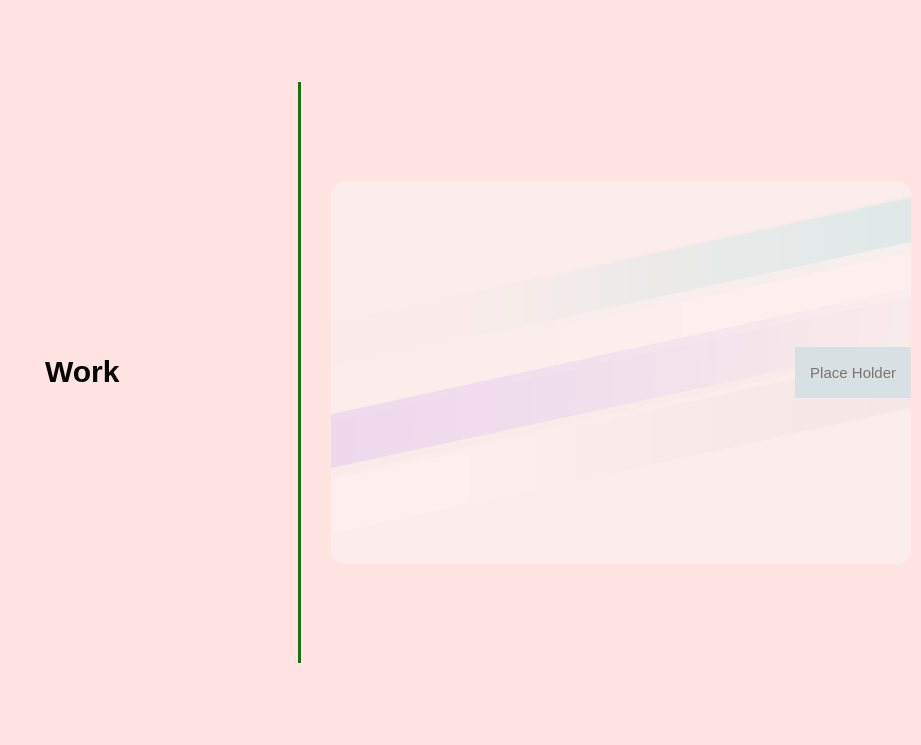
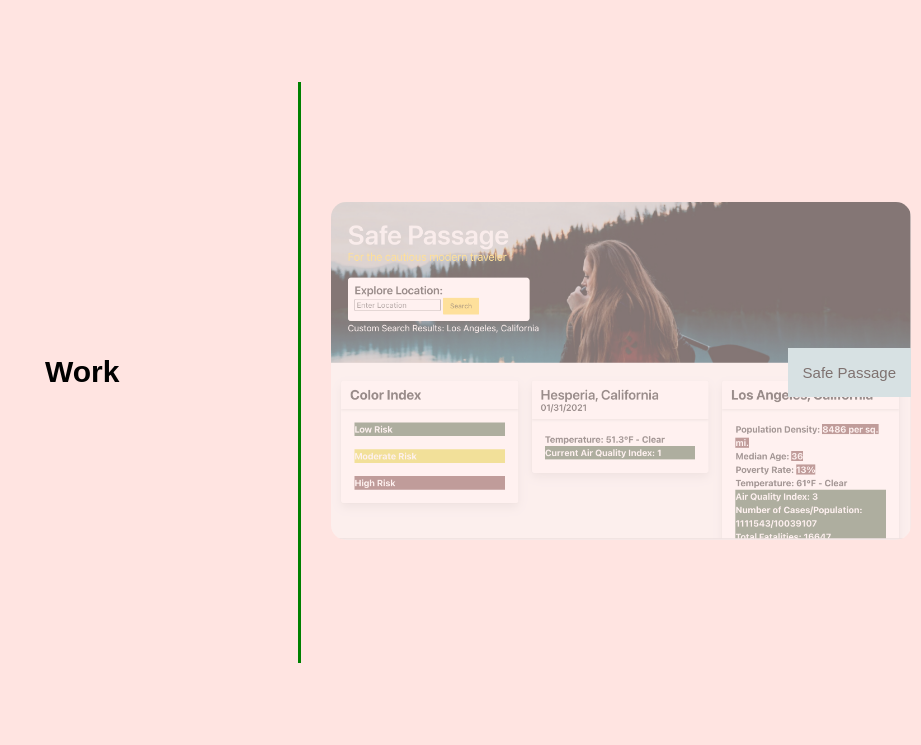
Before and after one commit to sangyi05/personal-portfolio, a plain HTML site: page index.html in a window 1280 px wide. Shown: the part 697-1442 px from the top of the page, 0-921 px from the left. Drawn offline with Linux system fonts and the light colour scheme.

Commit message:
add safe passage

```diff
--- a/index.html
+++ b/index.html
@@ -58,8 +58,8 @@
             </div>
             <!--favorite band-->
             <div class="work-grid-item box2">
-                <img src="./assets/images/rays.png" alt="abstract rays" />
-                <div class="inside-grid">Place Holder</div>
+                <a href src="https://jaderiver62.github.io/safe-passage/"><img src="./assets/images/safe-passage.png" alt="safe passage homepage"></a>
+                <div class="inside-grid">Safe Passage</div>
             </div>
             <!--horiseon-->
             <div class="work-grid-item box3">
```
Also changed, not shown: assets/images/safe-passage.png (added).
